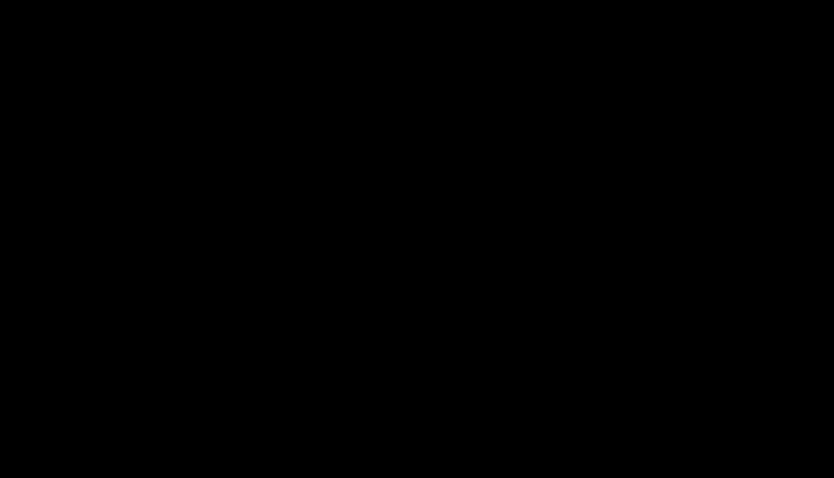
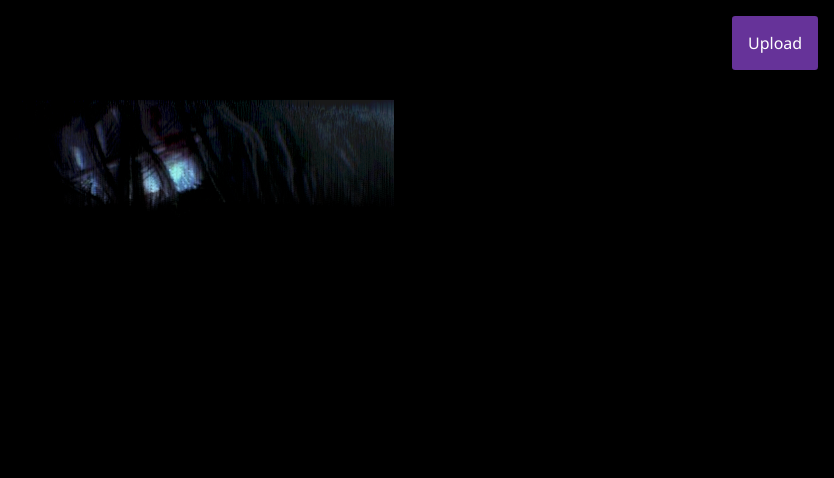
Before and after one commit to mohnishraj317/particle-rain, a plain HTML site: page index.html in a window 1280 px wide. Shown: the whole page, without its empty margins (446-1280 px from the left). Drawn offline with Linux system fonts and the light colour scheme; animation ran at ten frames a second.

Commit message:
added file upload option

```diff
--- a/index.html
+++ b/index.html
@@ -25,9 +25,47 @@
       left: 50%;
       translate: -50% -50%;
     }
+
+    .input-wrapper {
+      position: fixed;
+      top: 1rem;
+      right: 1rem;
+    }
+
+    label[for="img-input"] {
+      color: white;
+      padding: 1rem;
+      background: rebeccapurple;
+      border-radius: .2rem;
+      font-family:'Segoe UI', Tahoma, Geneva, Verdana, sans-serif;
+      float: left;
+      cursor: pointer;
+      transition: 300ms;
+      transform-origin: center center;
+      will-change: scale;
+      user-select: none;
+    }
+
+    label[for="img-input"]:hover {
+      scale: 1.1;
+      filter: brightness(1.4);
+    }
+
+    label[for="img-input"]:active {
+      scale: .9;
+      filter: brightness(.9);
+    }
+
+    .img-upload {
+      display: none;
+    }
   </style>
 </head>
 <body>
   <canvas class="cnv"></canvas>
+  <div class="input-wrapper">
+    <label for="img-input">Upload</label>
+    <input type="file" id="img-input" name="img-input" class="img-upload">
+  </div>
 </body>
 </html>
--- a/js/script.js
+++ b/js/script.js
@@ -4,8 +4,9 @@ const rows = 2;
 let image;
 let imgData;
 
-(async function() {
-  image = await loadImage("/zoro.jpg");
+async function init(url) {
+  Particle.particles.forEach(p => p.remove());
+  image = await loadImage(url);
   imgData = getImageData(image).data;
 
   /* draw pixelated image */
@@ -21,13 +22,15 @@ let imgData;
   //   }
   // }
 
-  for (let i = 0; i < 20000; i++) {
+  for (let i = 0; i < 10000; i++) {
     new Particle(
       Math.random() * cnv.width, 0,
       "red", rows, Math.random() * 2 + 1
     )
   }
-}());
+}
+
+init("/images/6e1d2ff43a026bee47e762472079a9c4.jpg");
 
 (function animate() {
   requestAnimationFrame(animate);
@@ -37,3 +40,15 @@ let imgData;
     particle.update();
   });
 }());
+
+document
+  .querySelector(".img-upload")
+  .addEventListener("input", e => {
+    const reader = new FileReader();
+    reader.readAsDataURL(e.target.files[0]);
+
+    reader.addEventListener("load", () => {
+      const data = reader.result;
+      if (data) init(data);
+    });
+  });
```
